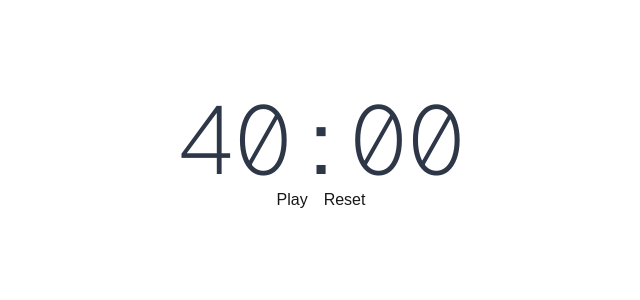
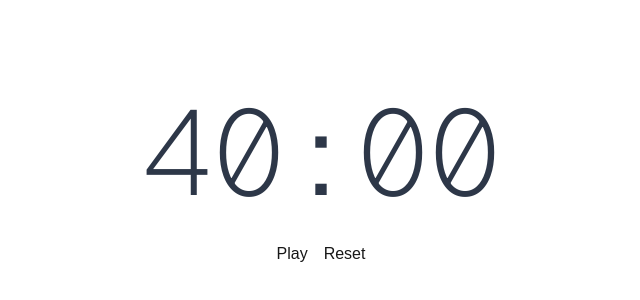
Before and after one commit to fadykuzman/devfocus, a Next.js app in the folder devfocus/: page / in a window 1280 px wide. Shown: the part 272-572 px from the top of the page, without its empty margins (319-959 px from the left). Built offline with nearby package versions, Linux system fonts and the light colour scheme.

Commit message:
Add Typography and styling

```diff
--- a/devfocus/src/app/globals.css
+++ b/devfocus/src/app/globals.css
@@ -29,8 +29,17 @@
 	--timer-background-dark: #1a202c;
 	--timer-surface-dark: #2d3748;
 
+	--text-timer-mobile: 18vw;
+	--text-timer-desktop: 120px;
+
 	--spacing-32: 8rem;
 	--spacing-12: 3rem;
+
+	--breakpoint-xs: 475px;
+	--breakpoint-sm: 640px;
+	--breakpoint-md: 768px;
+	--breakpoint-lg: 1024px;
+	--breakpoint-xl: 1280px;
 }
 
 @media (prefers-color-scheme: dark) {
@@ -40,6 +49,28 @@
 	}
 }
 
+@supports (padding: env(safe-area-inset-top)) {
+	.safe-top {
+		padding-top: env(safe-area-inset-top);
+	}
+
+	.safe-bottom {
+		padding-bottom: env(safe-area-inset-bottom);
+	}
+
+	.safe-left {
+		padding-left: env(safe-area-inset-left);
+	}
+
+	.safe-right {
+		padding-right: env(safe-area-inset-right);
+	}
+
+	.safe-all {
+		padding: env(safe-area-inset-top) env(safe-area-inset-right) env(safe-area-inset-bottom) env(safe-area-inset-left);
+	}
+}
+
 body {
 	background: var(--background);
 	color: var(--foreground);
--- a/devfocus/src/components/Timer.tsx
+++ b/devfocus/src/components/Timer.tsx
@@ -16,9 +16,9 @@ const Timer = () => {
 		<div
 			id="timer-container"
 			data-testid="timer-container"
-			className="flex flex-col items-center justify-center min-h-screen py-2"
+			className="flex flex-col items-center justify-center min-h-screen py-2 safe-all"
 		>
-			<div className="mt-12">
+			<div className="mt-8 md:mt-12 lg:mt-18">
 				<TimerDisplay timeRemainingInSeconds={timeRemaining} />
 			</div>
 			<div className="flex space-x-4">
--- a/devfocus/src/components/TimerDisplay.tsx
+++ b/devfocus/src/components/TimerDisplay.tsx
@@ -11,7 +11,7 @@ const TimerDisplay = ({ timeRemainingInSeconds }: TimerDisplayProps) => {
     <div id="timer-display" data-testid="timer-display"
 	aria-label={`Timer showing ${formattedTime}`}
 	role="timer"
-	className="font-mono text-8xl font-variant-numeric font-extralight text-timer-primary"
+	className="font-mono font-extralight text-timer-primary text-timer-mobile md:text-timer-desktop"
 	>
       {formattedTime}
     </div>
```
Also changed, not shown: 1 other file (tests, documents, lock files or other folders).
